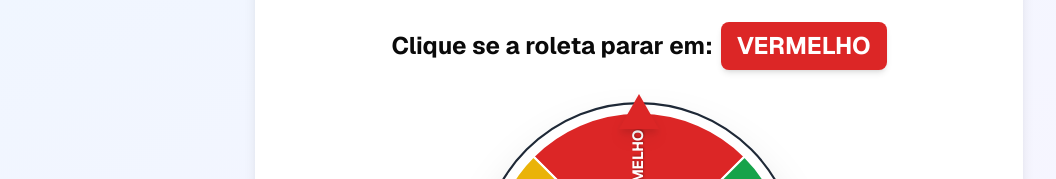
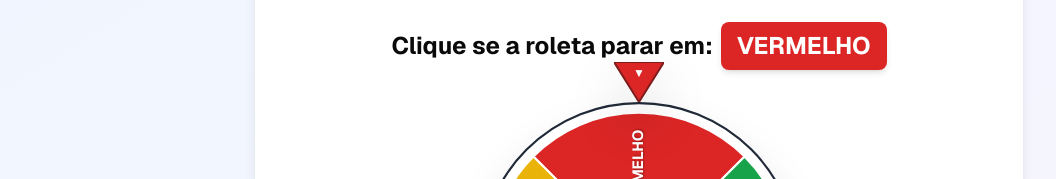
Before and after one commit to ClaudemirWork/teaplus-working, a Next.js app: page /inhibitory-control in a window 1280 px wide. Both pictures are taken after a click on the button "🚀 Iniciar Atividade". Shown: the part 155-334 px from the top of the page, without its empty margins (1-1057 px from the left). Built offline with nearby package versions, Linux system fonts and the light colour scheme.

Commit message:
Update page.tsx ajustes no jogo da roleta em controle inibitório

```diff
--- a/app/inhibitory-control/page.tsx
+++ b/app/inhibitory-control/page.tsx
@@ -61,7 +61,8 @@ const RouletteWheel = ({ options, rotation, colorsMap, isSpinning, spinDuration
 
     // Função para criar o caminho SVG de uma fatia
     const createSlicePath = (index: number) => {
-        // Ajustado para começar com o centro da primeira cor no topo (-90 graus)
+        // Começar do topo (270 graus ou -90 graus)
+        // e ir no sentido horário
         const startAngle = index * sliceAngle - 90 - (sliceAngle / 2);
         const endAngle = startAngle + sliceAngle;
 
@@ -80,21 +81,23 @@ const RouletteWheel = ({ options, rotation, colorsMap, isSpinning, spinDuration
 
     // Função para posicionar o texto no centro da fatia
     const getTextPosition = (index: number) => {
-        // Ajustado para corresponder à nova posição das fatias
+        // Centro de cada fatia
         const middleAngle = (index * sliceAngle - 90) * Math.PI / 180;
-        const textRadius = 85; // Distância do centro
+        const textRadius = 85;
         const x = 150 + textRadius * Math.cos(middleAngle);
         const y = 150 + textRadius * Math.sin(middleAngle);
-        // Rotação do texto para ficar sempre legível
         const textRotation = index * sliceAngle - 90;
         return { x, y, rotation: textRotation };
     };
 
     return (
         <div className="relative w-72 h-72 sm:w-80 sm:h-80 mx-auto my-8">
-            {/* Indicador (seta) - DE VOLTA PARA CIMA */}
-            <div className="absolute top-0 left-1/2 -translate-x-1/2 -translate-y-2 z-20">
-                <div className="w-0 h-0 border-l-[20px] border-l-transparent border-r-[20px] border-r-transparent border-b-[35px] border-b-red-600 drop-shadow-lg"></div>
+            {/* Indicador (seta) - PONTA PARA BAIXO, POSICIONADA EM CIMA */}
+            <div className="absolute -top-10 left-1/2 -translate-x-1/2 z-20">
+                <svg width="50" height="40" viewBox="0 0 50 40" className="drop-shadow-2xl">
+                    <path d="M 25 40 L 0 0 L 50 0 Z" fill="#dc2626" stroke="#7f1d1d" strokeWidth="2"/>
+                    <text x="25" y="15" textAnchor="middle" fill="white" fontSize="12" fontWeight="bold">▼</text>
+                </svg>
             </div>
 
             {/* Container da roleta */}
@@ -226,16 +229,24 @@ export default function AttentionRoulettePage() {
         const resultIndex = Math.floor(Math.random() * currentConfig.options.length);
         const resultColor = currentConfig.options[resultIndex];
 
-        // Debug
-        console.log('Cor alvo:', targetColor);
+        // Debug detalhado
+        console.log('=== NOVO GIRO ===');
+        console.log('Opções:', currentConfig.options.map((c, i) => `${i}: ${c}`).join(', '));
+        console.log('Cor alvo do jogo:', targetColor);
         console.log('Índice sorteado:', resultIndex);
-        console.log('Cor que deve parar:', resultColor);
+        console.log('Cor que deve parar na seta:', resultColor);
 
-        // Cálculo da rotação para alinhar o CENTRO da cor selecionada com o indicador no topo
+        // Cálculo da rotação
         const sliceAngle = 360 / currentConfig.options.length;
 
-        // Ângulo do centro da fatia selecionada (considerando que a primeira fatia tem centro em -90 graus/270 graus)
-        const currentCenterAngle = resultIndex * sliceAngle - 90;
+        // AJUSTE EXPERIMENTAL: Baseado na observação de que quando deveria ser AZUL (2)
+        // está mostrando VERDE (1), parece que precisamos ADICIONAR 1 ao índice
+        // Isso sugere que a roleta está deslocada em 1 posição no sentido horário
+        const visualOffset = -1; // Mudando para -1 para testar
+        const correctedIndex = (resultIndex - visualOffset + currentConfig.options.length) % currentConfig.options.length;
+
+        // Para posicionar a cor no topo, rotacionamos
+        const targetRotation = correctedIndex * sliceAngle;
 
         // Sempre gira múltiplas voltas completas
         const minSpins = 5;
@@ -245,15 +256,21 @@ export default function AttentionRoulettePage() {
         // Reset periódico para evitar acúmulo
         const baseRotation = roundCount % 10 === 0 ? 0 : rotation;
 
-        // Para parar com o centro da cor selecionada no topo (-90 graus ou 270 graus):
-        // Precisamos girar para que currentCenterAngle fique em -90
-        // Isso significa girar: voltas completas - (currentCenterAngle - (-90))
-        const angleAdjustment = -(currentCenterAngle + 90);
-        const newRotation = baseRotation + (360 * spins) + angleAdjustment;
+        // Rotação final - tentando abordagem diferente
+        const newRotation = baseRotation + (360 * spins) - targetRotation;
+
+        console.log('Índice visual corrigido:', correctedIndex);
+        console.log('Ângulo da fatia:', sliceAngle);
+        console.log('Rotação alvo:', targetRotation);
+        console.log('Rotação total aplicada:', newRotation);
 
         setRotation(newRotation);
 
         setTimeout(() => {
+            console.log('=== RESULTADO FINAL ===');
+            console.log('Cor registrada pelo sistema:', resultColor);
+            console.log('Por favor, verifique visualmente se está correto!');
+
             setRouletteResult(resultColor);
             setGameState('decision');
             reactionStartRef.current = performance.now();
@@ -464,10 +481,11 @@ export default function AttentionRoulettePage() {
                             </span>
                         </h2>
 
-                        {/* Debug: Mostrar qual cor parou */}
+                        {/* Debug: Mostrar qual cor parou - MELHORADO */}
                         {gameState === 'decision' && rouletteResult && (
-                            <div className="mb-4 text-lg">
-                                Roleta parou em:
+                            <div className="mb-4 p-3 bg-gray-100 rounded-lg">
+                                <div className="text-lg font-semibold">
+                                    Sistema registrou:
                                     <span
                                         className="inline-block ml-2 px-3 py-1 rounded shadow-sm"
                                         style={{
@@ -477,6 +495,10 @@ export default function AttentionRoulettePage() {
                                     >
                                         {rouletteResult}
                                     </span>
+                                </div>
+                                <div className="text-sm text-gray-600 mt-1">
+                                    (Se visual não corresponder, há dessincronização)
+                                </div>
                             </div>
                         )}
 
```
Lines whose indentation alone changed are shown as unchanged.
